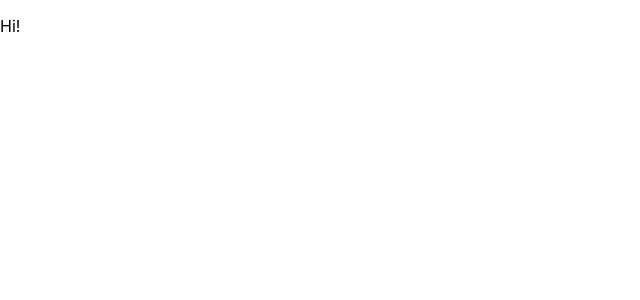
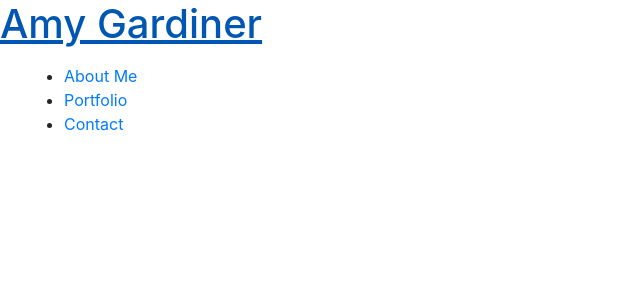
Before and after one commit to amymgardiner/React-Portfolio, a React (Create React App) app: page / in a window 1280 px wide. Shown: the top 300 px of the page, without its empty margins (0-640 px from the left). Built offline with nearby package versions, Linux system fonts and the light colour scheme.

Commit message:
header and nav components are finished and compiled correctly on the screen

```diff
--- a/public/index.html
+++ b/public/index.html
@@ -22,6 +22,8 @@
       work correctly both with client-side routing and a non-root public URL.
       Learn how to configure a non-root public URL by running `npm run build`.
     -->
+  <link rel="stylesheet" href="https://cdn.jsdelivr.net/npm/bootstrap@4.3.1/dist/css/bootstrap.min.css"
+    integrity="sha384-ggOyR0iXCbMQv3Xipma34MD+dH/1fQ784/j6cY/iJTQUOhcWr7x9JvoRxT2MZw1T" crossorigin="anonymous">
   <title>Amy Gardiner Portfolio</title>
 </head>
 
--- a/src/App.js
+++ b/src/App.js
@@ -1,13 +1,8 @@
 import React from 'react';
+import Header from './components/Header';
 
 function App() {
-  return (
-    <div className="App">
-      <header className="App-header">
-        <p>Hi!</p>
-      </header>
-    </div>
-  );
+  return <Header />;
 }
 
 export default App;
--- a/src/components/Header/index.js
+++ b/src/components/Header/index.js
@@ -4,7 +4,12 @@ import Nav from '../Nav';
 function Header() {
   return (
     <header>
-      <Nav></Nav>
+      <div>
+        <h1>
+          <a href="/">Amy Gardiner</a>
+        </h1>
+        <Nav></Nav>
+      </div>
     </header>
   );
 }
--- a/src/components/Nav/index.js
+++ b/src/components/Nav/index.js
@@ -0,0 +1,21 @@
+import React from 'react';
+
+function Nav() {
+  return (
+    <nav className="navbar">
+      <ul className="flex-row">
+        <li className="mx-2">
+          <a href="/about">About Me</a>
+        </li>
+        <li className="mx-2">
+          <a href="/portfolio">Portfolio</a>
+        </li>
+        <li className="mx-2">
+          <a href="/contact">Contact</a>
+        </li>
+      </ul>
+    </nav>
+  );
+}
+
+export default Nav;
```
Also changed, not shown: 1 other file (tests, documents, lock files or other folders).
